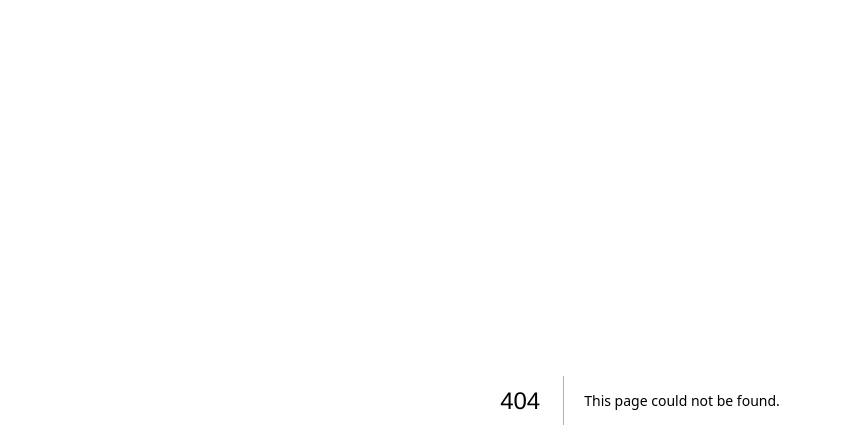
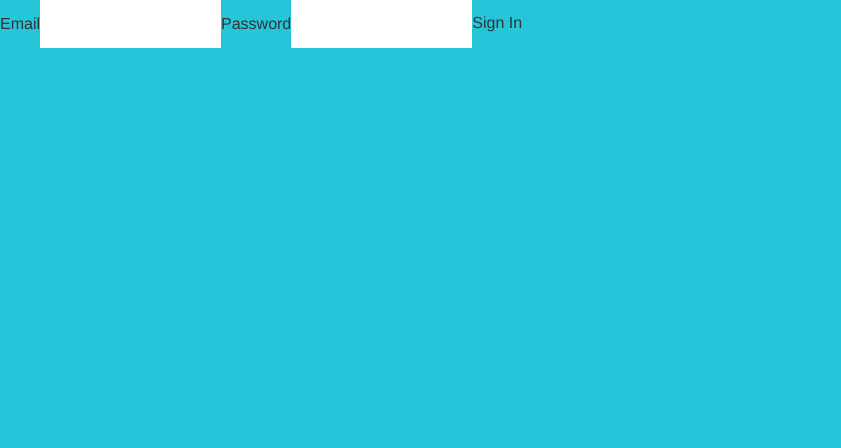
Before and after one commit to mausamtechno/stackblitz-starters-rplyou, a Next.js app: page /custom-login in a window 1280 px wide. Before the commit this address had no page. Shown: the top 448 px of the page, without its empty margins (0-841 px from the left). Built offline with nearby package versions, Linux system fonts and the light colour scheme; a web font is replaced by a local one.

Commit message:
add custom login

```diff
--- a/app/api/auth/[...nextauth]/route.ts
+++ b/app/api/auth/[...nextauth]/route.ts
@@ -1,2 +1,2 @@
-import { handlers } from "@/auth" // Referring to the auth.ts we just created
+import { handlers } from "@/customAuth"
 export const { GET, POST } = handlers
--- /dev/null
+++ b/app/custom-login/page.tsx
@@ -0,0 +1,19 @@
+import { methodSignIn } from "../signIn";
+
+export default function SignIn() {
+  return (
+    <form
+      action={methodSignIn}
+    >
+      <label>
+        Email
+        <input name="email" type="email" />
+      </label>
+      <label>
+        Password
+        <input name="password" type="password" />
+      </label>
+      <button>Sign In</button>
+    </form>
+  );
+}
--- a/app/layout.tsx
+++ b/app/layout.tsx
@@ -1,4 +1,5 @@
 import "./globals.css";
+import { SessionProvider } from "next-auth/react";
 import type { Metadata } from "next";
 
 import { Lexend } from "next/font/google";
@@ -19,10 +20,11 @@ export default function RootLayout({
 }: {
   children: React.ReactNode;
 }) {
-  return <html lang="en">
-    <body>
-
-    {children}
-    </body>
-  </html>;
+  return (
+    <html lang="en">
+      <body>
+        <SessionProvider>{children}</SessionProvider>
+      </body>
+    </html>
+  );
 }
--- a/app/page.tsx
+++ b/app/page.tsx
@@ -1,9 +1,20 @@
-import SignIn from "./components/SignIn";
+'use client'
+import { useSession, signIn, signOut } from "next-auth/react"
 
-export default function Home() {
+export default function Component() {
+  const { data: session } = useSession()
+  if (session) {
+    return (
+      <>
+        Signed in as {session?.user?.email} <br />
+        <button onClick={() => signOut()}>Sign out</button>
+      </>
+    )
+  }
   return (
-    <div>
-      <SignIn />
-    </div>
-  );
+    <>
+      Not signed in <br />
+      <button onClick={() => signIn()}>Sign in</button>
+    </>
+  )
 }
--- /dev/null
+++ b/app/signIn.ts
@@ -0,0 +1,13 @@
+'use server'
+import { signIn } from "@/customAuth";
+
+export const methodSignIn = async (formData: FormData) => {
+    try {
+        const password = formData.get('password')?.valueOf()
+        const email = formData.get('email')?.valueOf()
+        console.log(`437419918236197108 `, password, email);
+        await signIn("credentials", {email, password, redirect: false });
+    } catch (error) {
+        console.log(`404287197235542525 `, error);
+    }
+}
--- /dev/null
+++ b/customAuth.ts
@@ -0,0 +1,78 @@
+import NextAuth from "next-auth";
+import Credentials from "next-auth/providers/credentials";
+import { redirect } from "next/navigation";
+
+const authorizedUser = {
+  email: "mausam@gmail.com",
+  password: "mausam",
+};
+
+const userDetails = {
+  id: "mausam",
+  name: "mausam",
+  phone: "999999999999",
+  email: "mausam@gmail.com",
+};
+
+export const { handlers, signIn, signOut, auth } = NextAuth({
+  providers: [
+    Credentials({
+      credentials: {
+        email: { label: "Email" },
+        password: { label: "Password" },
+      },
+      authorize: async (credentials) => {
+        let user = null;
+        try {
+          if (
+            authorizedUser.email === credentials.email &&
+            authorizedUser.password === credentials.password
+          ) {
+            user = userDetails;
+          }
+
+          if (!user) {
+            return null;
+          }
+        } catch (error) {
+          console.log(`184946330385665391 `, error);
+        }
+        return user;
+      },
+    }),
+  ],
+  callbacks: {
+    authorized({ request: { nextUrl }, auth }) {
+      const isLoggedIn = !!auth?.user;
+      const { pathname } = nextUrl;
+      if (pathname.startsWith("/custom-login") && isLoggedIn) {
+        return Response.redirect(new URL("/", nextUrl));
+      }
+      return !!auth;
+    },
+    jwt({ token, user }) {
+      if (user) {
+        token.id = user.id;
+      }
+      console.log(token, "token");
+      return token;
+    },
+    session({ session, token }) {
+      session.user.id = token.id;
+      return session;
+    },
+    async redirect({ url, baseUrl }) {
+
+      console.log("Redirecting to:", url, baseUrl); // Debugging
+      return baseUrl; // Always redirect to the base URL
+    },
+  },
+  secret: process.env.AUTH_SECRET,
+  session: {
+    strategy: "jwt",
+    maxAge: 30 * 24 * 60 * 60, // 30 Days
+  },
+  pages: {
+    signIn: "/custom-login",
+  },
+});
--- a/package.json
+++ b/package.json
@@ -19,21 +19,24 @@
     "@types/react-dom": "18.2.7",
     "@vercel/edge-config": "^1.3.0",
     "autoprefixer": "10.4.15",
+    "bcryptjs": "^2.4.3",
     "class-variance-authority": "^0.7.0",
     "clsx": "^2.1.1",
     "eslint": "8.49.0",
     "eslint-config-next": "13.5.1",
     "lucide-react": "^0.453.0",
     "msw-storybook-addon": "^2.0.3",
-    "next": "^14.2.15",
+    "next": "^14.2.23",
     "next-auth": "^5.0.0-beta.25",
     "postcss": "8.4.30",
     "react": "18.2.0",
     "react-dom": "18.2.0",
+    "react-hook-form": "^7.54.2",
     "tailwind-merge": "^2.5.4",
     "tailwindcss": "3.3.3",
     "tailwindcss-animate": "^1.0.7",
     "typescript": "5.2.2",
+    "uuid": "^11.0.5",
     "zod": "^3.23.8"
   },
   "devDependencies": {
@@ -47,6 +50,7 @@
     "@storybook/nextjs": "^8.3.5",
     "@storybook/react": "^8.3.5",
     "@storybook/test": "^8.3.5",
+    "@types/bcryptjs": "^2.4.6",
     "eslint-plugin-storybook": "^0.9.0",
     "storybook": "^8.3.5"
   },
```
Also changed, not shown: auth.ts (+7 -0 lines), middleware.ts (+3 -10 lines), newAuth.ts (added, +53 -0 lines), 2 other files (tests, documents, lock files or other folders).
